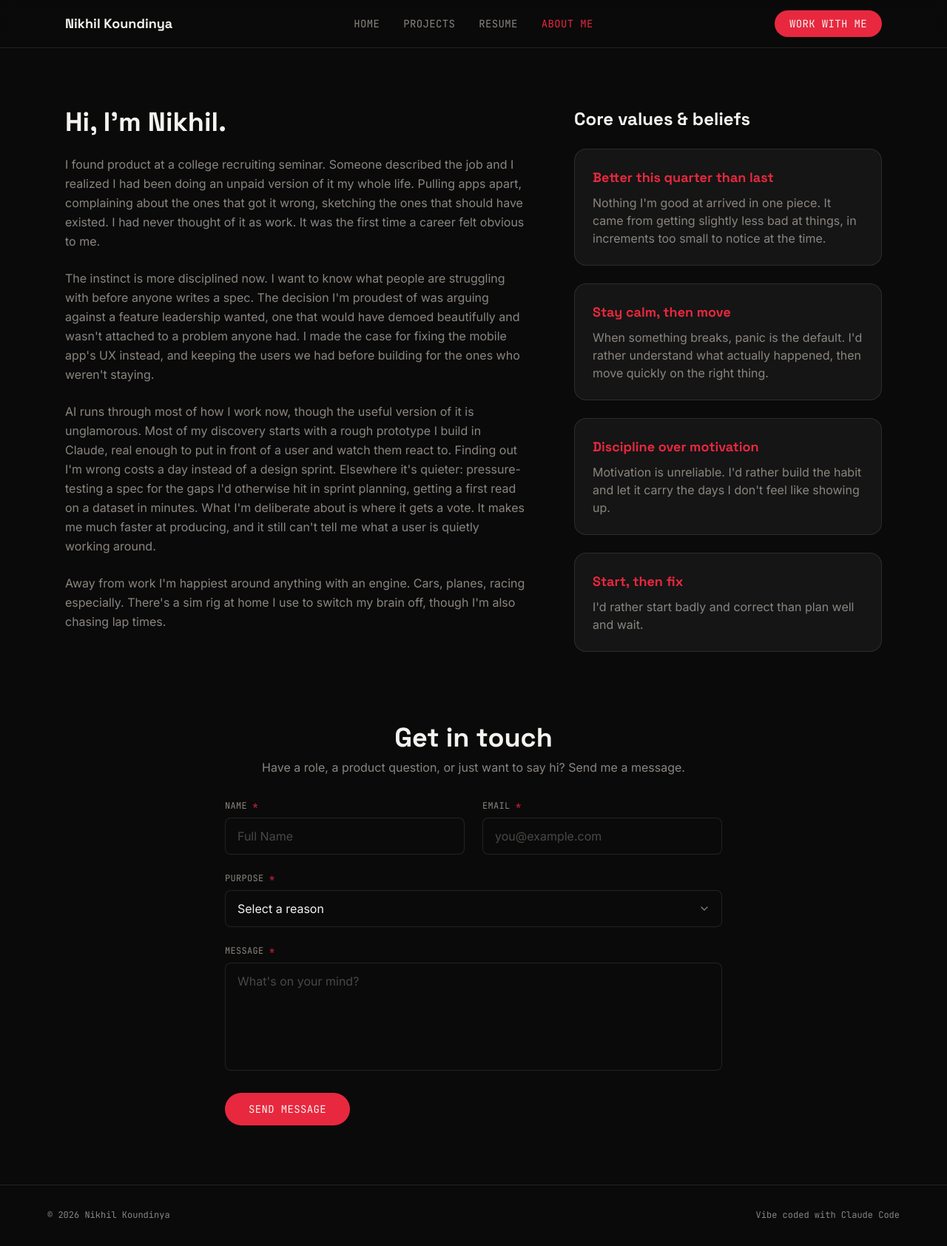
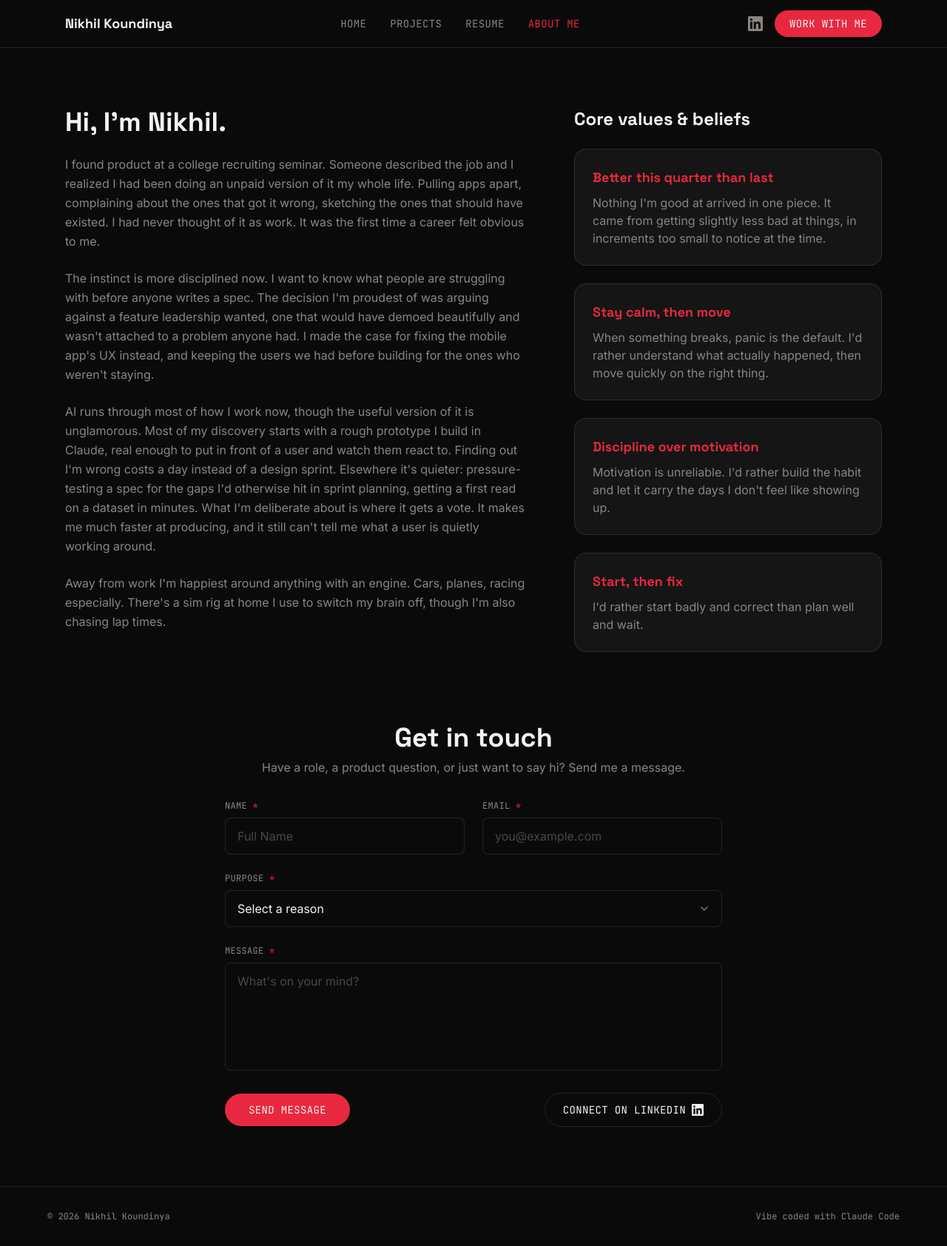
Before and after one commit to nikhilrk99/website, a Next.js app: page /about in a window 1280 px wide. Shown: the whole page at 74% size. Built offline with nearby package versions, Linux system fonts and the light colour scheme.

Commit message:
feat: Added LI buttons

```diff
--- a/src/components/ContactForm.tsx
+++ b/src/components/ContactForm.tsx
@@ -1,6 +1,8 @@
 "use client";
 
 import { useState, type FormEvent } from "react";
+import { siteConfig } from "@/lib/site-config";
+import LinkedInIcon from "@/components/LinkedInIcon";
 
 const purposes = ["Hiring", "Product Queries", "General Chat"];
 
@@ -166,6 +168,7 @@ export default function ContactForm() {
         />
       </div>
 
+      <div className="flex flex-wrap items-center justify-between gap-4">
         <div className="flex items-center gap-4">
           <button
             type="submit"
@@ -181,6 +184,17 @@ export default function ContactForm() {
             <p className="font-mono text-sm text-signal">{errorMessage}</p>
           )}
         </div>
+
+        <a
+          href={siteConfig.linkedinUrl}
+          target="_blank"
+          rel="noopener noreferrer"
+          className="inline-flex items-center gap-2 rounded-full border border-white/10 px-6 py-3 font-mono text-sm uppercase tracking-wide text-offwhite transition-colors hover:border-signal/50 hover:text-signal"
+        >
+          Connect on LinkedIn
+          <LinkedInIcon className="h-4 w-4" />
+        </a>
+      </div>
     </form>
   );
 }
--- a/src/components/Header.tsx
+++ b/src/components/Header.tsx
@@ -4,6 +4,7 @@ import { useState } from "react";
 import Link from "next/link";
 import { usePathname } from "next/navigation";
 import { siteConfig } from "@/lib/site-config";
+import LinkedInIcon from "@/components/LinkedInIcon";
 import ScrollLink from "@/components/ScrollLink";
 
 const navLinks = [
@@ -52,6 +53,16 @@ export default function Header() {
         </nav>
 
         <div className="flex items-center gap-4">
+          <a
+            href={siteConfig.linkedinUrl}
+            target="_blank"
+            rel="noopener noreferrer"
+            aria-label="LinkedIn"
+            className="text-muted transition-colors hover:text-offwhite"
+          >
+            <LinkedInIcon className="h-5 w-5" />
+          </a>
+
           <ScrollLink
             href={workWithMeHref}
             className="rounded-full bg-signal px-5 py-2 font-mono text-sm uppercase tracking-wide text-offwhite transition-colors hover:bg-signal-deep"
--- /dev/null
+++ b/src/components/LinkedInIcon.tsx
@@ -0,0 +1,7 @@
+export default function LinkedInIcon({ className = "" }: { className?: string }) {
+  return (
+    <svg viewBox="0 0 24 24" fill="currentColor" aria-hidden="true" className={className}>
+      <path d="M20.447 20.452h-3.554v-5.569c0-1.328-.027-3.037-1.852-3.037-1.853 0-2.136 1.446-2.136 2.939v5.667H9.351V9h3.414v1.561h.046c.477-.9 1.637-1.85 3.37-1.85 3.601 0 4.267 2.37 4.267 5.455v6.286zM5.337 7.433c-1.144 0-2.063-.926-2.063-2.065 0-1.138.92-2.063 2.063-2.063 1.14 0 2.064.925 2.064 2.063 0 1.139-.925 2.065-2.064 2.065zm1.782 13.019H3.555V9h3.564v11.452zM22.225 0H1.771C.792 0 0 .774 0 1.729v20.542C0 23.227.792 24 1.771 24h20.451C23.2 24 24 23.227 24 22.271V1.729C24 .774 23.2 0 22.222 0h.003z" />
+    </svg>
+  );
+}
--- a/src/lib/site-config.ts
+++ b/src/lib/site-config.ts
@@ -3,4 +3,5 @@ export const siteConfig = {
   name: "Nikhil Koundinya",
   resumeUrl: "/resume.pdf",
   footerNote: "Vibe coded with Claude Code",
+  linkedinUrl: "https://www.linkedin.com/in/nikhilkoundinya/",
 };
```
Lines whose indentation alone changed are shown as unchanged.
